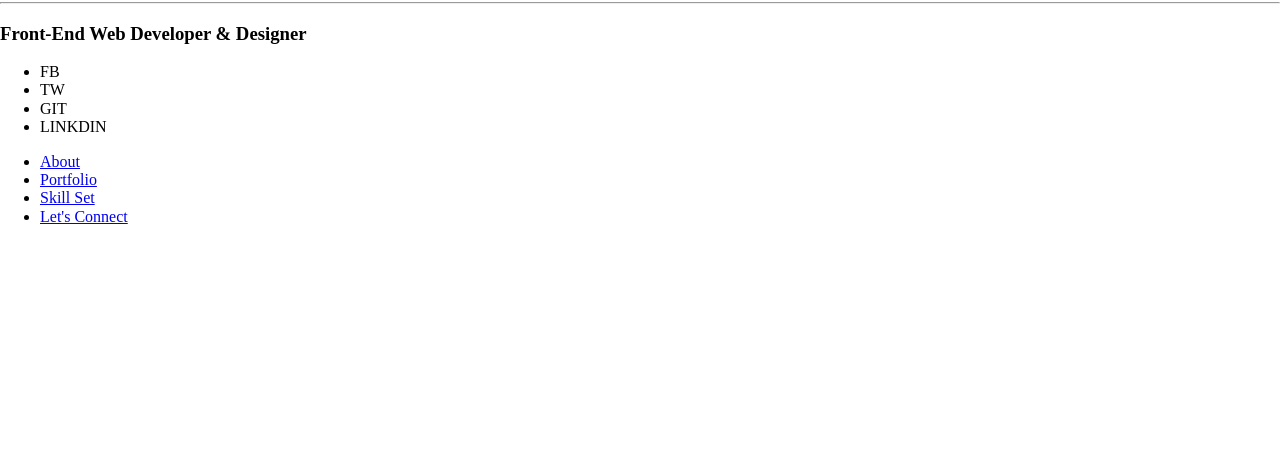
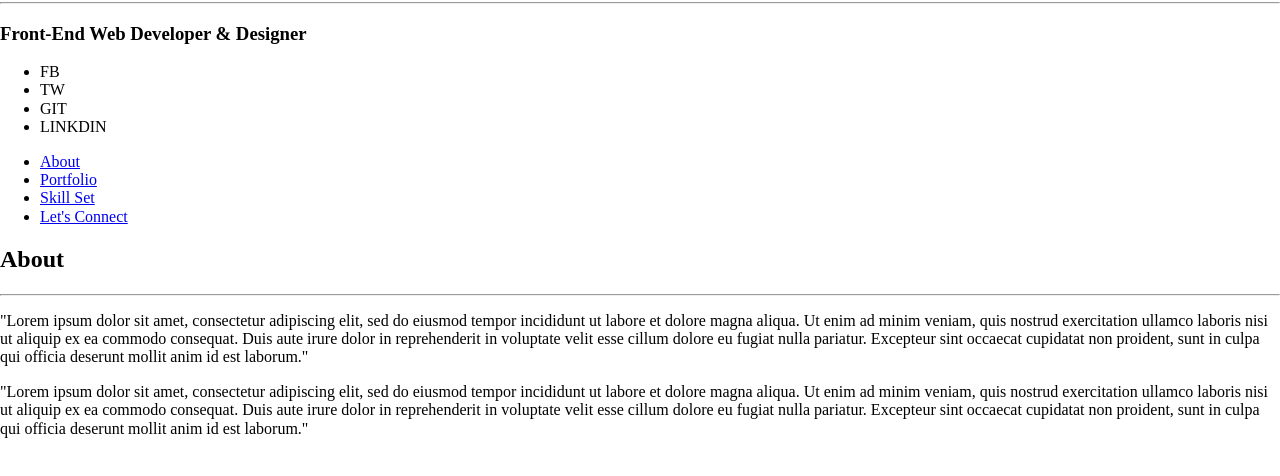
Before and after one commit to madhuni/madhuni.github.io, a plain HTML site: page index.html in a window 1280 px wide. Shown: the part 96-572 px from the top of the page. Drawn offline with nearby package versions, Linux system fonts and the light colour scheme.

Commit message:
"About Me" section has been added into HTML.

```diff
--- a/index.html
+++ b/index.html
@@ -47,6 +47,20 @@
 				</li>
 			</ul>
 		</nav><!-- End of nav-bar -->
+		<section class="about-me">
+			<div class="section-title">
+				<h2>About</h2>
+			</div>
+			<hr>
+			<div class="section-content">
+				<p class="about-me-content">
+					"Lorem ipsum dolor sit amet, consectetur adipiscing elit, sed do eiusmod tempor incididunt ut labore et dolore magna aliqua. Ut enim ad minim veniam, quis nostrud exercitation ullamco laboris nisi ut aliquip ex ea commodo consequat. Duis aute irure dolor in reprehenderit in voluptate velit esse cillum dolore eu fugiat nulla pariatur. Excepteur sint occaecat cupidatat non proident, sunt in culpa qui officia deserunt mollit anim id est laborum."
+				</p>
+				<p class="about-me-content">
+					"Lorem ipsum dolor sit amet, consectetur adipiscing elit, sed do eiusmod tempor incididunt ut labore et dolore magna aliqua. Ut enim ad minim veniam, quis nostrud exercitation ullamco laboris nisi ut aliquip ex ea commodo consequat. Duis aute irure dolor in reprehenderit in voluptate velit esse cillum dolore eu fugiat nulla pariatur. Excepteur sint occaecat cupidatat non proident, sunt in culpa qui officia deserunt mollit anim id est laborum."
+				</p>
+			</div>
+		</section><!-- End of .about-me section -->
 	</main>
 </body>
 </html>
```
